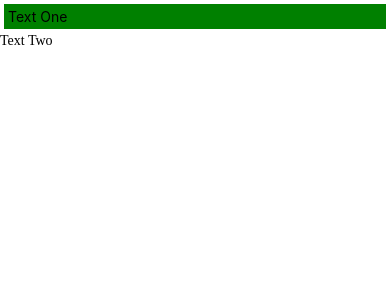
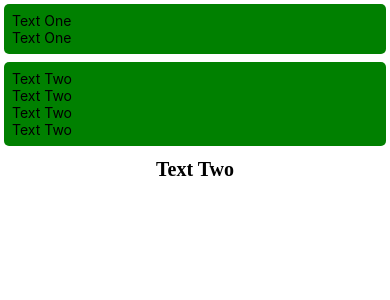
Before and after one commit to Cedric921/react-native-discovery, a React Native app: screen / in a window 390 px wide. Shown: the top 300 px of the page. Built offline with nearby package versions, Linux system fonts and the light colour scheme.

Commit message:
StyleSheet

```diff
--- a/App.js
+++ b/App.js
@@ -1,23 +1,40 @@
 import { StatusBar } from 'expo-status-bar';
-import { StyleSheet, Text, View } from 'react-native';
+import { StyleSheet, Text, View, SafeAreaView } from 'react-native';
 
 export default function App() {
 	return (
-		<View style={{ flexDirection: 'column' }}>
-			<View style={{ backgroundColor: 'green', padding: 4, margin: 4 }}>
-				<Text>Text One</Text>
+		<SafeAreaView>
+			<View style={styles.wrapper}>
+				<View style={styles.textBlock}>
+					<Text>Text One</Text>
+					<Text>Text One</Text>
+				</View>
+				<View style={styles.textBlock}>
+					<Text>Text Two</Text>
+					<Text>Text Two</Text>
+					<Text>Text Two</Text>
+					<Text>Text Two</Text>
+				</View>
+				<Text style={styles.textTwo}>Text Two</Text>
+				<StatusBar style='auto' />
 			</View>
-			<Text style={{ fontFamily: 'Cochin' }}>Text Two</Text>
-			<StatusBar style='auto' />
-		</View>
+		</SafeAreaView>
 	);
 }
 
-// const styles = StyleSheet.create({
-// 	container: {
-// 		flex: 1,
-// 		backgroundColor: '#fff',
-// 		alignItems: 'center',
-// 		justifyContent: 'center',
-// 	},
-// });
+const styles = StyleSheet.create({
+	wrapper: { flexDirection: 'column' },
+	textBlock: {
+		backgroundColor: 'green',
+		padding: 8,
+		margin: 4,
+		borderRadius: 5,
+	},
+	textTwo: {
+		fontSize: 20,
+		textAlign: 'center',
+		fontFamily: 'Cochin',
+		fontWeight: '700',
+		padding: 8,
+	},
+});
```
